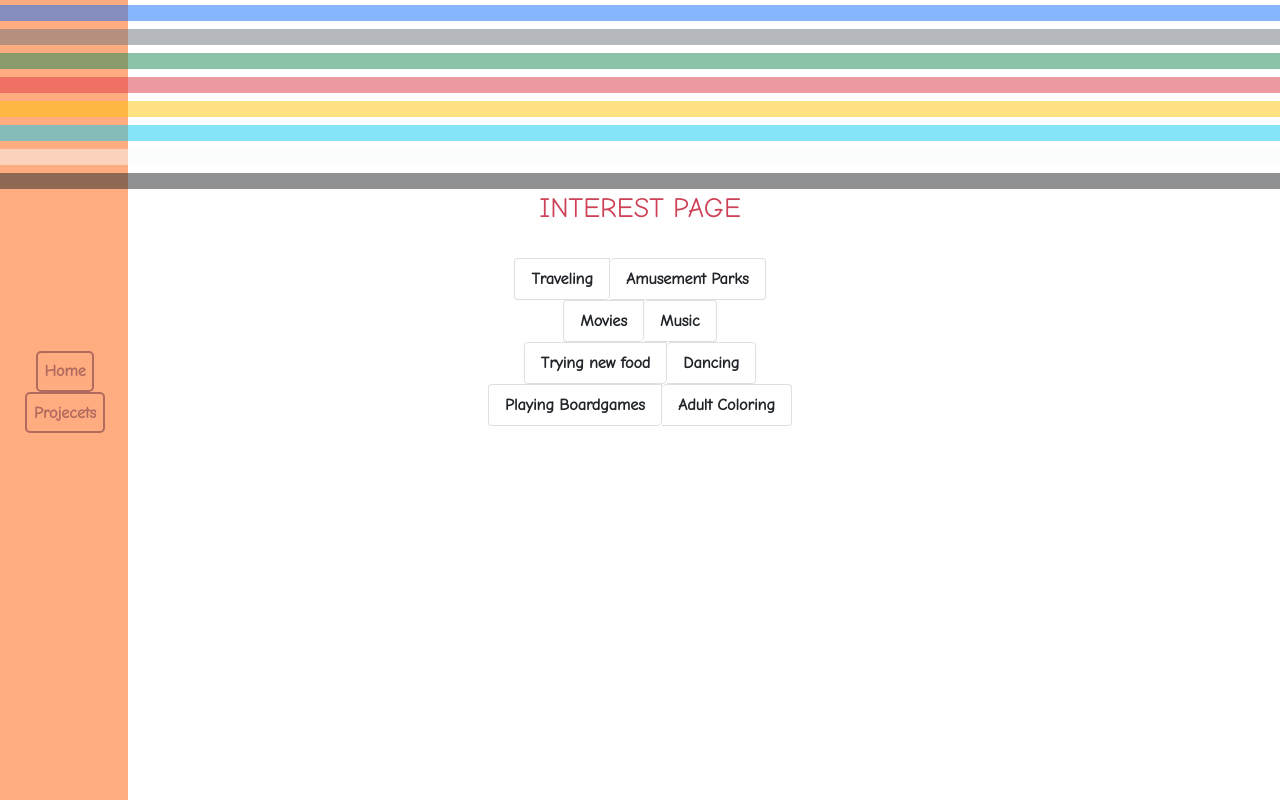
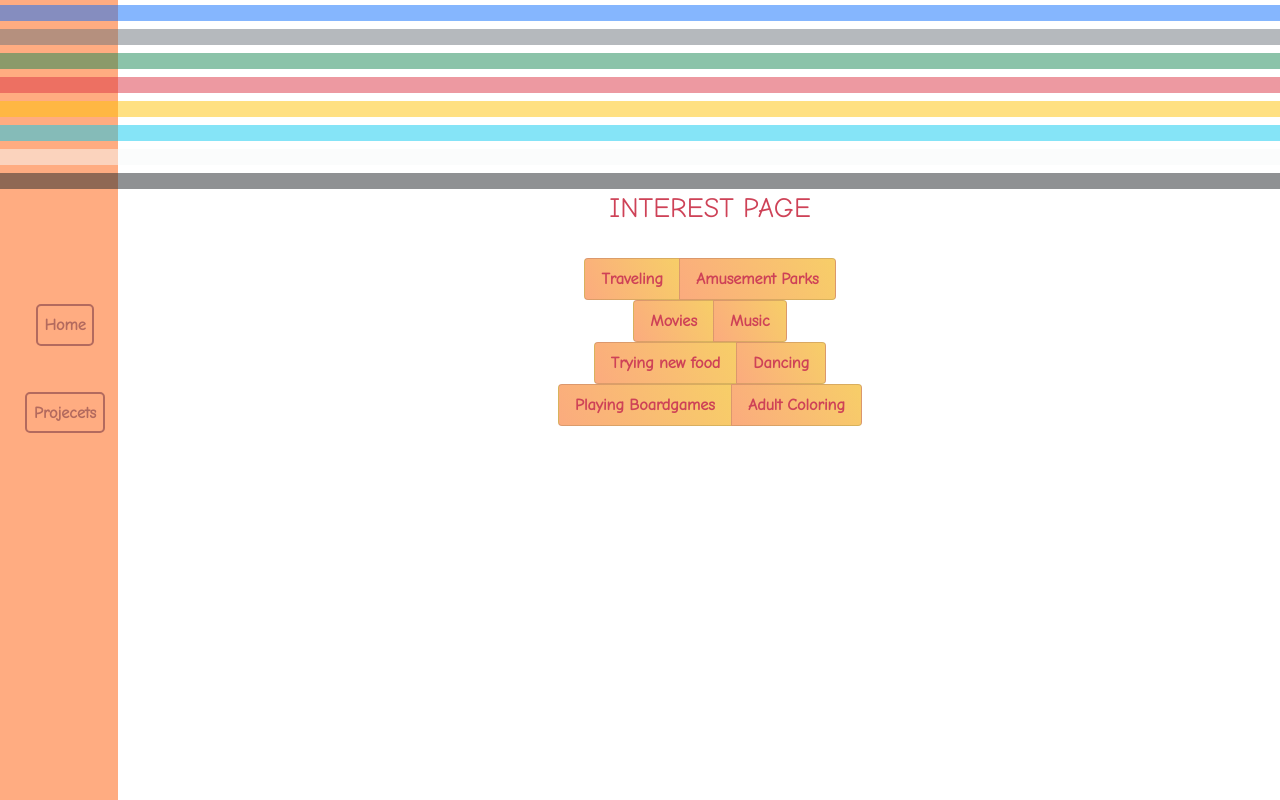
Before and after one commit to China-a/Portfolio-Project, a plain HTML site: page interest.html in a window 1280 px wide. Drawn offline with nearby package versions, Linux system fonts and the light colour scheme.

Commit message:
Portfolio

```diff
--- a/Portfolio.css
+++ b/Portfolio.css
@@ -10,13 +10,14 @@ ul {
   align-items: center;
   color: #c97c5d;
 }
-li {
+.navbar li {
   text-align: center;
   border: 2px #b36a5e solid;
   border-radius: 5px;
   font-weight: 700;
   list-style-type: none;
   padding: 10%;
+  margin-bottom: 70%;
 }
 a:link {
   text-decoration: none;
@@ -30,13 +31,11 @@ a:hover {
 }
 
 .navbar {
-  margin: 0;
-  padding: 0;
-  width: 10%;
   background-color: #ffac81;
   position: fixed;
   height: 100%;
   overflow: auto;
+  padding-right: 20px;
 }
 .parent {
   position: relative;
@@ -48,7 +47,7 @@ a:hover {
   object-fit: cover;
   padding-right: 50px;
   padding-left: 50px;
-  margin-left: 40%;
+  margin-left: 45%;
   margin-bottom: 60%;
   position: absolute;
   z-index: 3;
@@ -63,7 +62,10 @@ a:hover {
 .div2 {
   display: flex;
   flex-direction: column;
+  justify-content: center;
   align-items: center;
+  margin-left: 290px;
+  margin-right: 150px;
   color: #ce4257;
 }
 
@@ -83,4 +85,7 @@ a:hover {
   display: flex;
   flex-direction: row;
   justify-content: center;
+  margin-left: 290px;
+  margin-right: 150px;
 }
+/* For the navbar : margin: 0; padding: 0; */
--- a/interest.html
+++ b/interest.html
@@ -36,20 +36,33 @@
     <h3 class="h3"> INTEREST PAGE</h3>
     <div class="div2"><br>
     <ul class="list-group list-group-horizontal">
-        <li class="list-group-item">Traveling</li>
-        <li class="list-group-item">Amusement Parks</li>
+        <li class="list-group-item" style="background-color: #FBAB7E;
+        background-image: linear-gradient(62deg, #FBAB7E 0%, #F7CE68 100%); color:#ce4257; font-weight: 700;
+        ">Traveling</li>
+        <li class="list-group-item" style="background-color: #FBAB7E;
+        background-image: linear-gradient(62deg, #FBAB7E 0%, #F7CE68 100%); color:#ce4257; font-weight: 700; "> Amusement Parks</li>
     </ul>
     <ul class="list-group list-group-horizontal-sm">
-        <li class="list-group-item">Movies</li>
-        <li class="list-group-item">Music</li>
+        <li class="list-group-item"style="background-color: #FBAB7E;
+        background-image: linear-gradient(62deg, #FBAB7E 0%, #F7CE68 100%); color:#ce4257; font-weight: 700; ">Movies</li>
+        <li class="list-group-item" style="background-color: #FBAB7E;
+        background-image: linear-gradient(62deg, #FBAB7E 0%, #F7CE68 100%); color:#ce4257; font-weight: 700;"
+        >Music</li>
     </ul>
     <ul class="list-group list-group-horizontal-md">
-        <li class="list-group-item">Trying new food</li>
-        <li class="list-group-item">Dancing</li>
+        <li class="list-group-item" style="background-color: #FBAB7E;
+        background-image: linear-gradient(62deg, #FBAB7E 0%, #F7CE68 100%); color:#ce4257; font-weight: 700; ">Trying new food</li>
+        <li class="list-group-item" style="background-color: #FBAB7E;
+        background-image: linear-gradient(62deg, #FBAB7E 0%, #F7CE68 100%); color:#ce4257; font-weight: 700; "
+        >Dancing</li>
     </ul>
     <ul class="list-group list-group-horizontal-lg">
-        <li class="list-group-item">Playing Boardgames</li>
-        <li class="list-group-item">Adult Coloring</li>
+        <li class="list-group-item" style="background-color: #FBAB7E;
+        background-image: linear-gradient(62deg, #FBAB7E 0%, #F7CE68 100%); color:#ce4257; font-weight: 700;"
+        >Playing Boardgames</li>
+        <li class="list-group-item" style="background-color: #FBAB7E;
+        background-image: linear-gradient(62deg, #FBAB7E 0%, #F7CE68 100%); color:#ce4257; font-weight: 700;"
+        >Adult Coloring</li>
     </ul>
     </div>
 </body>
```
Also changed, not shown: index.html (+6 -7 lines).
